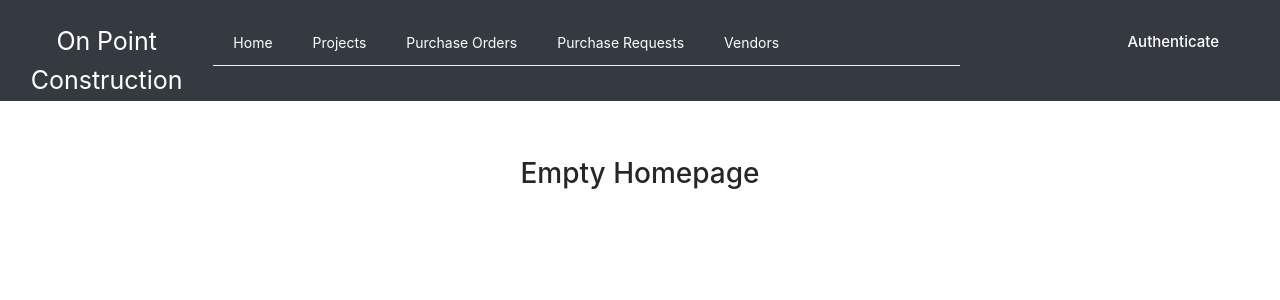
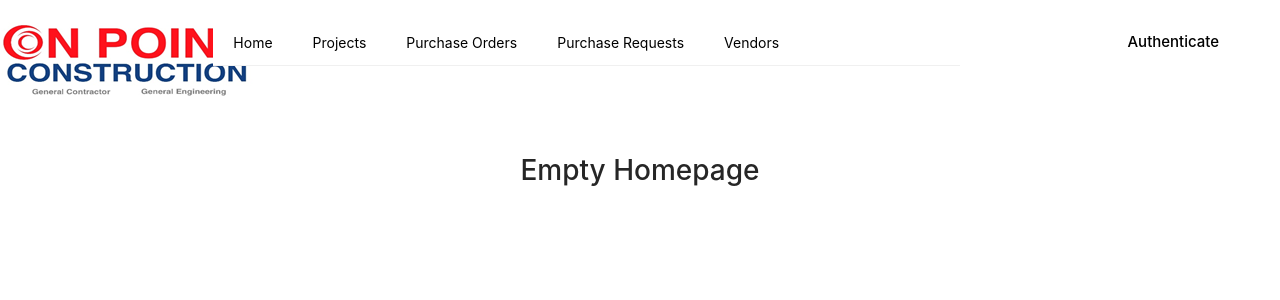
Before and after one commit to twssmaruko/OnPoint, a React (Create React App) app: page / in a window 1280 px wide. Shown: the top 300 px of the page. Built offline with nearby package versions, Linux system fonts and the light colour scheme.

Commit message:
Jefferson Bayut

```diff
--- a/src/App.js
+++ b/src/App.js
@@ -4,8 +4,8 @@ import './App.css';
 import {
   withRouter,
 } from 'react-router-dom';
-import Routes from './Components/Routes/Routes';
-import Header from './Components/Layout/Header/Header';
+import Routes from './components/Routes/Routes';
+import Header from './components/Layout/Header/Header';
 
 const App = () => (
   <div className="App">
--- a/src/Components/Layout/Header/Header.js
+++ b/src/Components/Layout/Header/Header.js
@@ -1,6 +1,7 @@
 import React from 'react';
 import { Row, Col, Menu } from 'antd';
 import { Link } from 'react-router-dom';
+import Logo from '../../Logo/Logo';
 
 const Header = () => {
   // const handleClick = () => {
@@ -16,43 +17,49 @@ const Header = () => {
   };
 
   const menuStyle = {
-    backgroundColor: '#343A40',
+    backgroundColor: '#white',
     color: 'white',
     marginTop: '20px',
   };
 
   return (
-    <Row style={{ backgroundColor: '#343A40' }}>
+    <Row style={{ backgroundColor: '#white' }}>
       <Col span={4} style={titleStyle}>
-        On Point Construction
+        <div>
+        <Logo />
+        </div>
       </Col>
-      <Col span={14} style={{ backgroundColor: '#343A40' }}>
+      <Col span={14} style={{ backgroundColor: '#white' }}>
         <Menu style={menuStyle} mode="horizontal">
           <Menu.Item>
-            <Link style={{ color: 'white' }} exact="true" to="/">
+            <Link style={{ color: 'black' }} exact="true" to="/">
               Home
             </Link>
           </Menu.Item>
           <Menu.Item>
-            Projects
+          <Link style={{ color: 'black' }} exact="true" to="projects">
+              Projects
+            </Link>
           </Menu.Item>
           <Menu.Item>
-            Purchase Orders
+          <Link style={{ color: 'black' }} exact="true" to="purchaseorders">
+              Purchase Orders
+            </Link>
           </Menu.Item>
           <Menu.Item>
-            <Link style={{ color: 'white' }} exact="true" to="purchaserequest">
+            <Link style={{ color: 'black' }} exact="true" to="purchaserequest">
               Purchase Requests
             </Link>
           </Menu.Item>
           <Menu.Item>
-            <Link style={{ color: 'white' }} exact="true" to="vendors">
+            <Link style={{ color: 'black' }} exact="true" to="vendors">
               Vendors
             </Link>
           </Menu.Item>
         </Menu>
       </Col>
       <Col offset={2} span={4} style={{ marginTop: '30px', fontSize: '15px' }}>
-        <h4 style={{ color: 'white' }}> Authenticate </h4>
+        <h4 style={{ color: 'black' }}> Authenticate </h4>
       </Col>
     </Row>
   );
--- /dev/null
+++ b/src/Components/Logo/Logo.css
@@ -0,0 +1,12 @@
+.Logo {
+    background-color: white;
+    padding: 8px;
+    height: 100%;
+    box-sizing: border-box;
+    border-radius: 5px;
+}
+
+.Logo img {
+    height:100%;
+
+}
--- /dev/null
+++ b/src/Components/Logo/Logo.js
@@ -0,0 +1,12 @@
+import React from 'react';
+
+import onpointLogo from '../../assets/Images/logo.png';
+import classes from './Logo.css';
+
+const logo =(props) => (
+    <div className ={classes.Logo} style = {{height: props.height}}>
+        <img src={onpointLogo} alt="OnPoint"/>
+    </div>
+);
+
+export default logo;
```
Also changed, not shown: src/assets/Images/logo.png (added).
